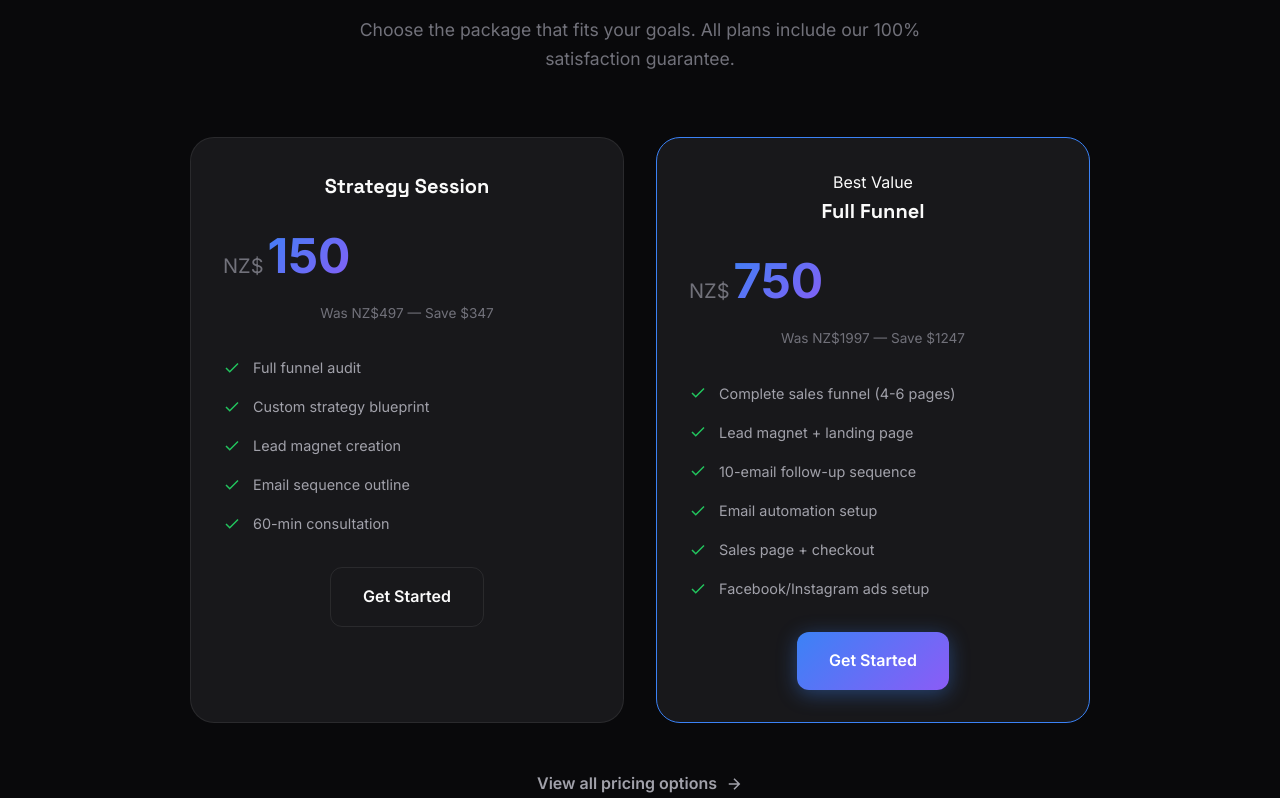
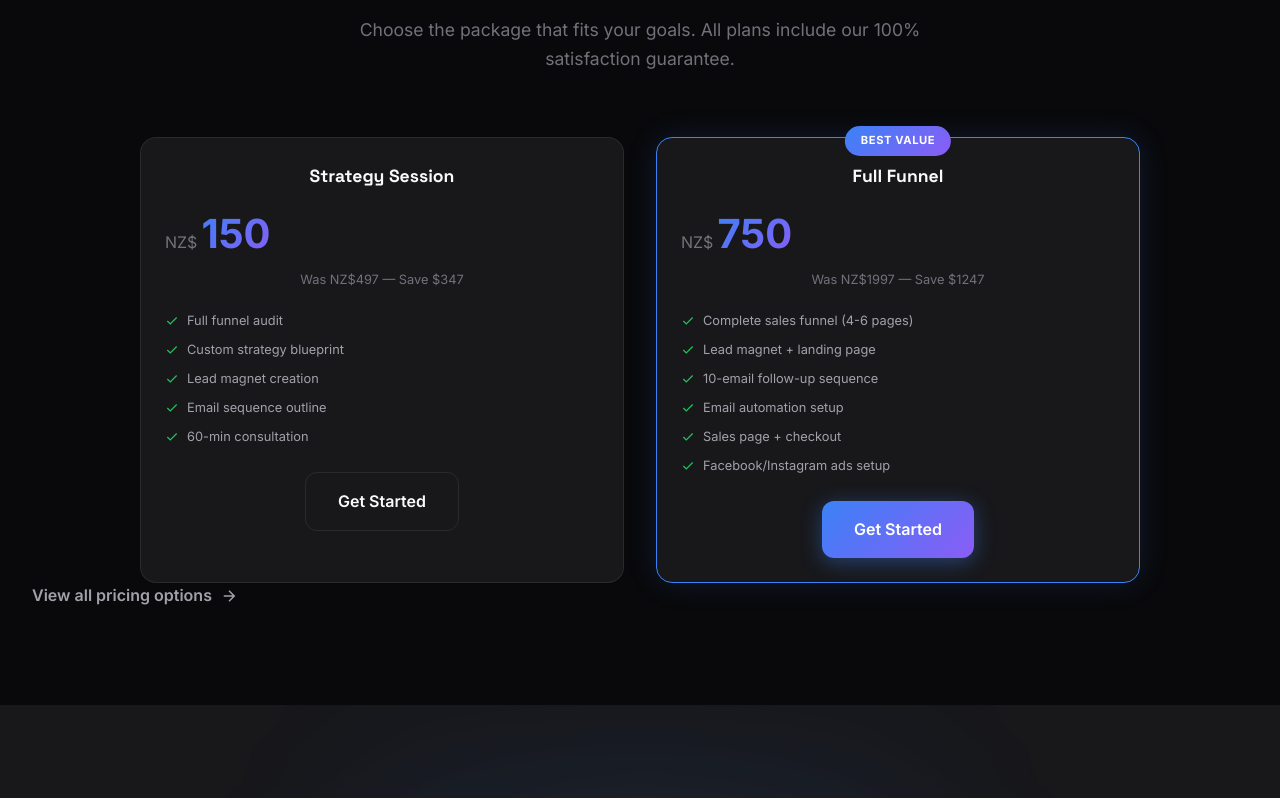
Before and after one commit to Alex1234569747/ascendant-strategy, a React (Vite) app: page / in a window 1280 px wide. Shown: the part 4042-4840 px from the top of the page. Built offline with nearby package versions, Linux system fonts and the light colour scheme; the HTML template or start-up script is replaced by a standard one.

Commit message:
compact pricing cards

```diff
--- a/src/pages/Landing.css
+++ b/src/pages/Landing.css
@@ -935,7 +935,7 @@ body {
   display: grid;
   grid-template-columns: repeat(2, 1fr);
   gap: 2rem;
-  max-width: 900px;
+  max-width: 1000px;
   margin: 0 auto;
 }
 
@@ -943,35 +943,52 @@ body {
   position: relative;
   background: var(--bg-secondary);
   border: 1px solid var(--border-color);
-  border-radius: var(--radius-xl);
-  padding: 2rem;
+  border-radius: var(--radius-lg);
+  padding: 1.5rem;
   transition: all 0.4s;
 }
 
 .pricing-card.popular {
   border-color: var(--accent-blue);
+  box-shadow: 0 0 30px rgba(59, 130, 246, 0.15);
+}
+
+.popular-badge {
+  position: absolute;
+  top: -12px;
+  left: 50%;
+  transform: translateX(-50%);
+  background: var(--accent-gradient);
+  color: white;
+  padding: 0.4rem 1rem;
+  border-radius: 20px;
+  font-size: 0.7rem;
+  font-weight: 700;
+  text-transform: uppercase;
+  letter-spacing: 0.05em;
 }
 
 .pricing-name {
-  font-size: 1.25rem;
+  font-size: 1.1rem;
   font-weight: 700;
-  margin-bottom: 1rem;
+  color: var(--text-primary);
+  margin-bottom: 0.75rem;
 }
 
 .pricing-price {
   display: flex;
   align-items: baseline;
   gap: 0.25rem;
-  margin-bottom: 0.5rem;
+  margin-bottom: 0.25rem;
 }
 
 .price-currency {
-  font-size: 1.25rem;
+  font-size: 1rem;
   color: var(--text-muted);
 }
 
 .price-amount {
-  font-size: 3rem;
+  font-size: 2.5rem;
   font-weight: 800;
   background: var(--accent-gradient);
   -webkit-background-clip: text;
@@ -979,30 +996,34 @@ body {
 }
 
 .pricing-original {
-  font-size: 0.85rem;
+  font-size: 0.8rem;
   color: var(--text-muted);
-  margin-bottom: 1.5rem;
+  margin-bottom: 1rem;
 }
 
 .pricing-features {
   list-style: none;
-  margin-bottom: 1.5rem;
+  margin-bottom: 1.25rem;
+  padding: 0;
 }
 
 .pricing-features li {
   display: flex;
-  align-items: center;
-  gap: 0.75rem;
-  padding: 0.5rem 0;
-  font-size: 0.9rem;
+  align-items: flex-start;
+  gap: 0.5rem;
+  padding: 0.35rem 0;
+  font-size: 0.8rem;
   color: var(--text-secondary);
+  line-height: 1.4;
 }
 
 .pricing-features svg {
-  width: 18px;
-  height: 18px;
+  width: 14px;
+  height: 14px;
   color: #22c55e;
   flex-shrink: 0;
+  margin-top: 2px;
+}
 }
 
 .pricing-footer {
```
